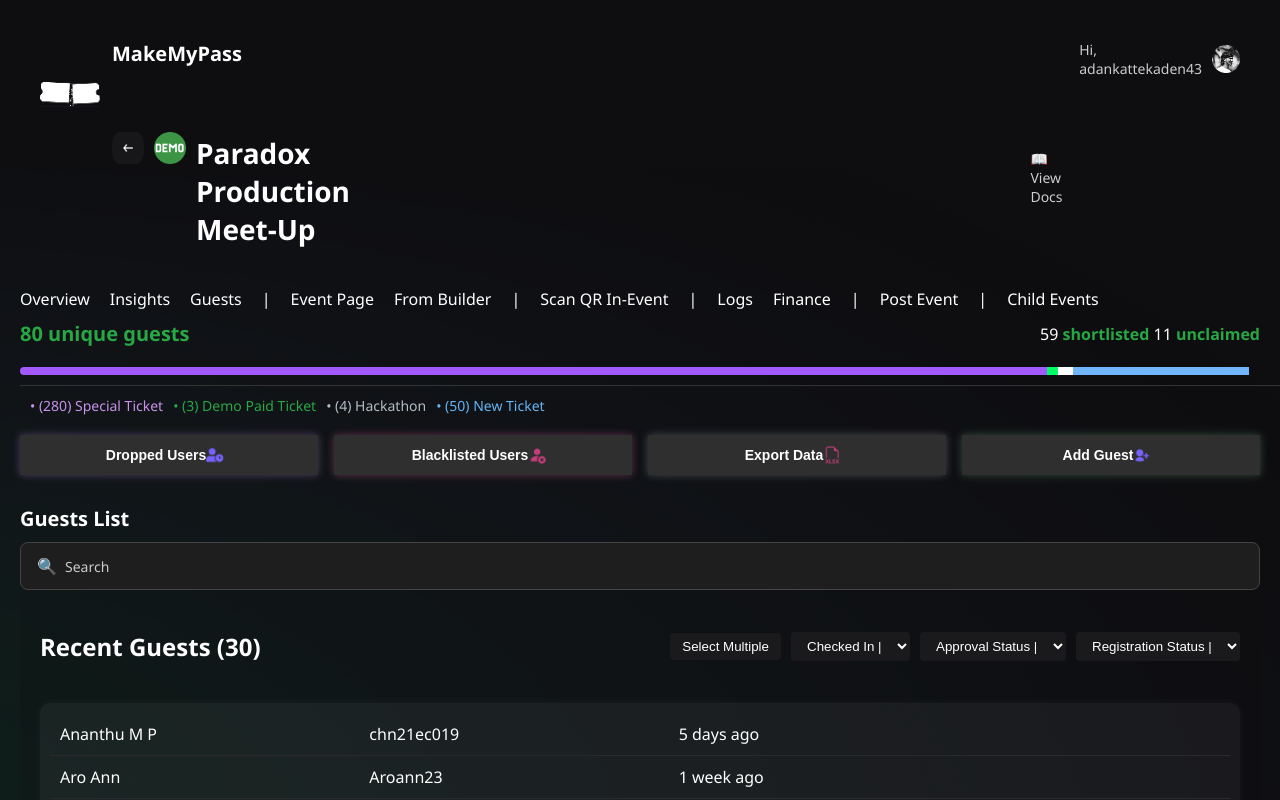
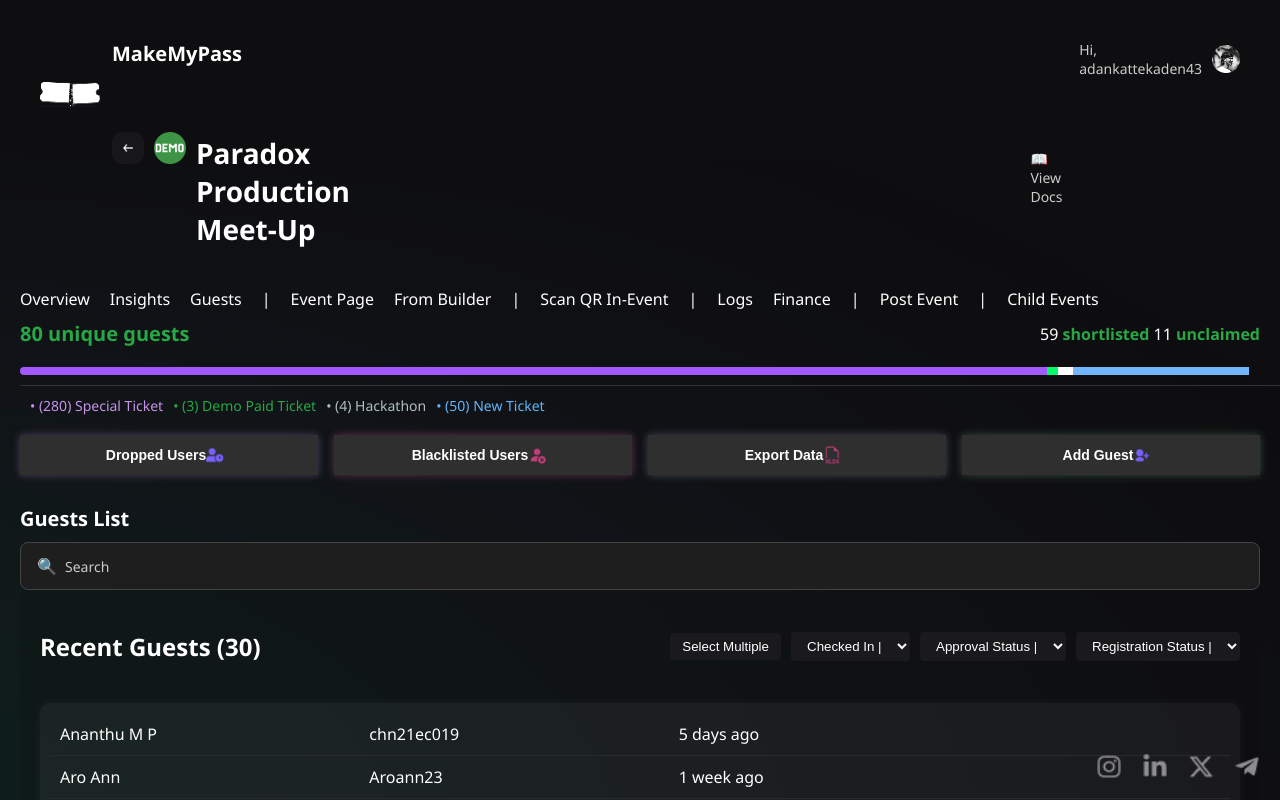
Before and after one commit to iamkarthik2004/mmp-design1, a React (Vite) app: page / in a window 1280 px wide. Shown: the top 800 px of the page. Built offline with nearby package versions, Linux system fonts and the light colour scheme.

Commit message:
Update App.css

```diff
--- a/src/App.css
+++ b/src/App.css
@@ -429,3 +429,28 @@
   transition: transform 0.3s ease;
   margin: 60px 0 0 0;
 }
+
+/*Social Media Icon*/
+.social-logo-icon {
+    position: fixed;
+    bottom: 20px;
+    right: 20px;
+    display: flex;
+    flex-direction: row;
+    gap: 20px;
+    z-index: 9999;
+    isolation: isolate;
+}
+
+.social-logo-icon img {
+    width: 26px;
+    height: 26px;
+    opacity: 0.85;
+    transition: transform 0.2s ease, opacity 0.2s ease;
+}
+
+.social-logo-icon img:hover {
+    transform: scale(1.2);
+    opacity: 1;
+    cursor: pointer;
+}
```
